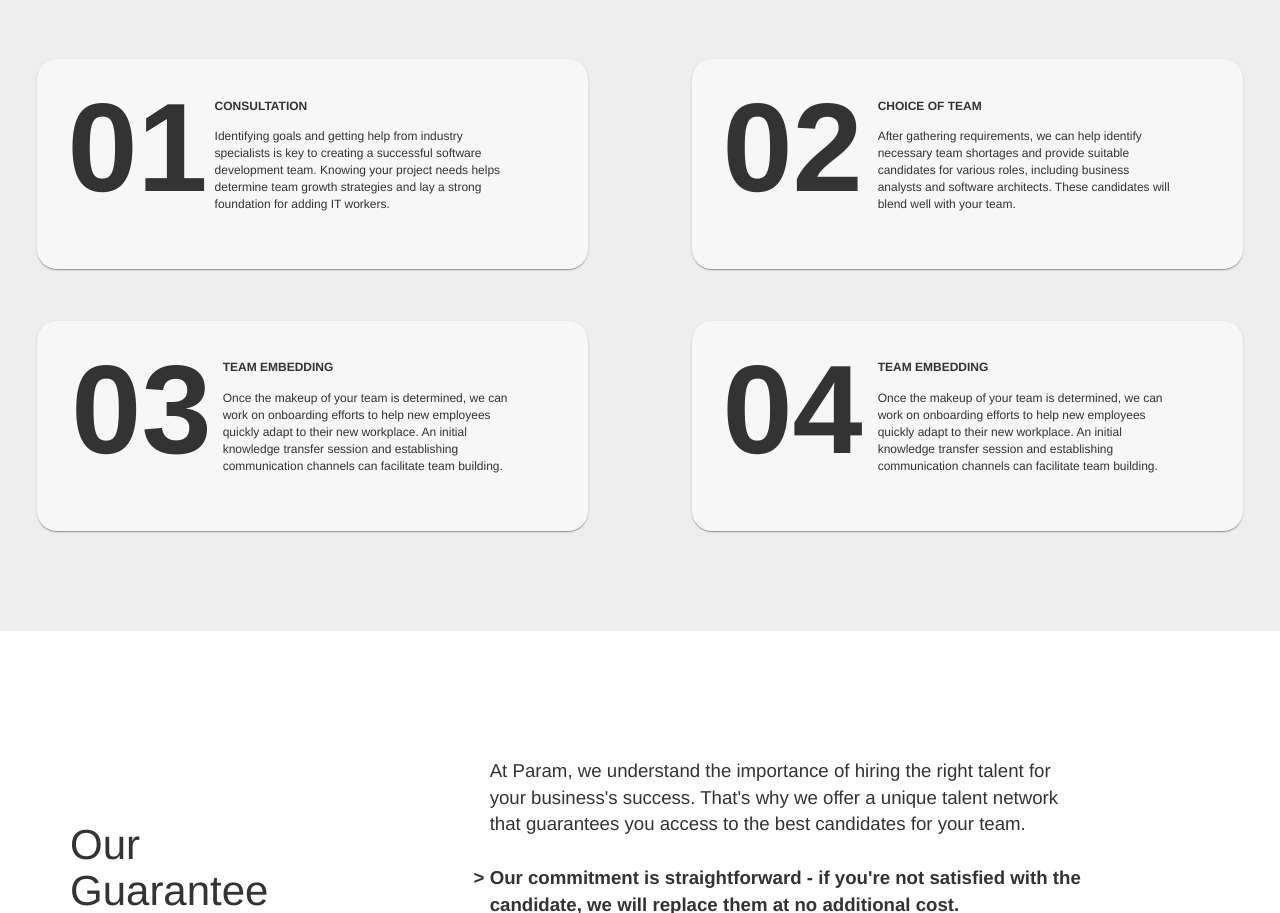
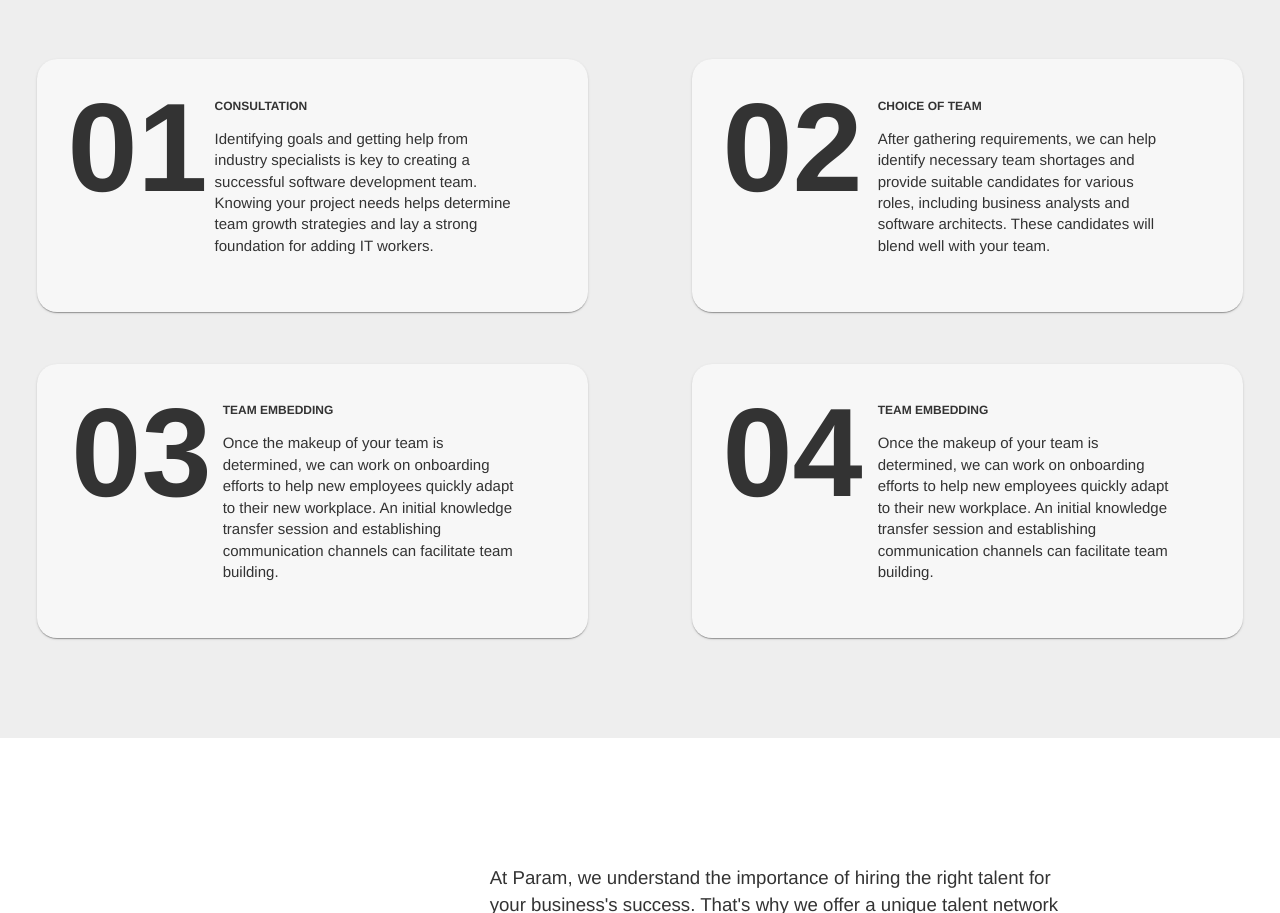
Before and after one commit to WebParam/param-site-public, a plain HTML site: page staff-augmentation.html in a window 1280 px wide. Shown: the part 1095-2008 px from the top of the page. Drawn offline with nearby package versions, Linux system fonts and the light colour scheme; files whose address does not match are found by name.

Commit message:
Update staff-augmentation.html

```diff
--- a/staff-augmentation.html
+++ b/staff-augmentation.html
@@ -353,7 +353,7 @@
                              margin-left:5%
                              "> CONSULTATION</h2>
                             <p style="
-                            padding: 10%; padding-top: 15px; font-size: 12px; margin-left:5%" >
+                            padding: 10%; padding-top: 15px; font-weight: 300; font-size: 15px; margin-left:5%" >
 
     Identifying goals and getting help from industry specialists is key to creating a successful software development team. Knowing your project needs helps determine team growth strategies and lay a strong foundation for adding IT workers.
                             </p>
@@ -379,7 +379,7 @@
                              margin-left:7%
                              "> CHOICE OF TEAM</h2>
                             <p style="
-                            padding: 10%; padding-top: 15px; font-size: 12px; margin-left:7%" >
+                            padding: 10%; padding-top: 15px; font-weight: 300; font-size: 15px; margin-left:7%" >
 
 
                             After gathering requirements, we can help identify necessary team shortages and provide suitable candidates for various roles, including business analysts and software architects. These candidates will blend well with your team.
@@ -407,7 +407,7 @@
                              margin-left:7%
                              ">   TEAM EMBEDDING</h2>
                             <p style="
-                            padding: 10%; padding-top: 15px; font-size: 12px; margin-left:7%" >
+                            padding: 10%; padding-top: 15px; font-weight: 300; font-size: 15px; margin-left:7%" >
 
 
                             Once the makeup of your team is determined, we can work on onboarding efforts to help new employees quickly adapt to their new workplace. An initial knowledge transfer session and establishing communication channels can facilitate team building.
@@ -435,7 +435,7 @@
                              margin-left:7%
                              "> TEAM EMBEDDING</h2>
                             <p style="
-                            padding: 10%; padding-top: 15px; font-size: 12px; margin-left:7%" >
+                            padding: 10%; padding-top: 15px; font-size: 15px; font-weight: 300; margin-left:7%" >
                              Once the makeup of your team is determined, we can work on onboarding efforts to help new employees quickly adapt to their new workplace. An initial knowledge transfer session and establishing communication channels can facilitate team building.
                             </p>
                         </div>
```
